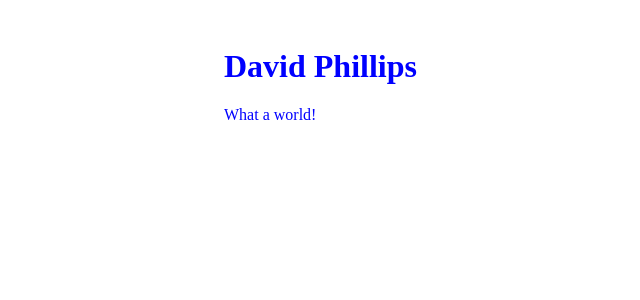
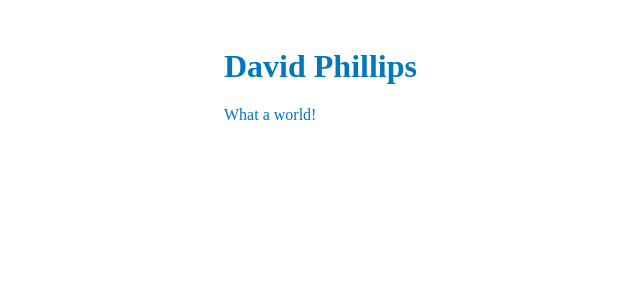
Before and after one commit to davidphillips/davidphillipsdev.com, a Gatsby app: page / in a window 1280 px wide. Shown: the top 300 px of the page, without its empty margins (16-656 px from the left). Built offline with nearby package versions, Linux system fonts and the light colour scheme.

Commit message:
added container

```diff
--- a/public/index.html
+++ b/public/index.html
@@ -1 +1 @@
-<!DOCTYPE html><html><head><meta charset="utf-8"/><meta http-equiv="x-ua-compatible" content="ie=edge"/><meta name="viewport" content="width=device-width, initial-scale=1, shrink-to-fit=no"/><link rel="preload" href="/component---src-pages-index-js-90e2e15f9e74411824ef.js" as="script"/><link rel="preload" href="/path---index-a0e39f21c11f6a62c5ab.js" as="script"/><link rel="preload" href="/app-f74afd1924c21f0cc734.js" as="script"/><link rel="preload" href="/commons-acccd8d5af62af8068df.js" as="script"/><style id="gatsby-inlined-css"></style></head><body><div id="___gatsby"><div data-reactroot="" data-reactid="1" data-react-checksum="-314227612"><div style="color:blue;margin:3rem auto;max-width:800px;" data-reactid="2"><h1 data-reactid="3">David Phillips</h1><p data-reactid="4">What a world!</p></div></div></div><script id="webpack-manifest">/*<![CDATA[*/window.webpackManifest={"231608221292675":"app-f74afd1924c21f0cc734.js","35783957827783":"component---src-pages-index-js-90e2e15f9e74411824ef.js","142629428675168":"path---index-a0e39f21c11f6a62c5ab.js"}/*]]>*/</script><script>/*<![CDATA[*/["/commons-acccd8d5af62af8068df.js","/app-f74afd1924c21f0cc734.js","/path---index-a0e39f21c11f6a62c5ab.js","/component---src-pages-index-js-90e2e15f9e74411824ef.js"].forEach(function(s){document.write('<script src="'+s+'" defer></'+'script>')})/*]]>*/</script></body></html>
+<!DOCTYPE html><html><head><meta charset="utf-8"/><meta http-equiv="x-ua-compatible" content="ie=edge"/><meta name="viewport" content="width=device-width, initial-scale=1, shrink-to-fit=no"/><script src="/socket.io/socket.io.js"></script></head><body><div id="___gatsby"></div><script src="/commons.js"></script></body></html>
--- /dev/null
+++ b/src/components/container.js
@@ -0,0 +1,5 @@
+import React from "react"
+
+export default ({ children }) => (
+  <div style={{ color: `#0277BD`, margin: "3rem auto", maxWidth: 800 }}>{children}</div>
+)
--- a/src/pages/index.js
+++ b/src/pages/index.js
@@ -1,7 +1,10 @@
 import React from "react"
 
-export default () =>
-<div style={{ color: `blue`, margin: '3rem auto', maxWidth: 800 }}>
-   <h1>David Phillips</h1>
-   <p>What a world!</p>
- </div>
+import Container from "../components/container";
+
+export default () => (
+  <Container>
+     <h1>David Phillips</h1>
+     <p>What a world!</p>
+  </Container>
+)
```
Also changed, not shown: public/styles.css (added), 1 other file (tests, documents, lock files or other folders).
